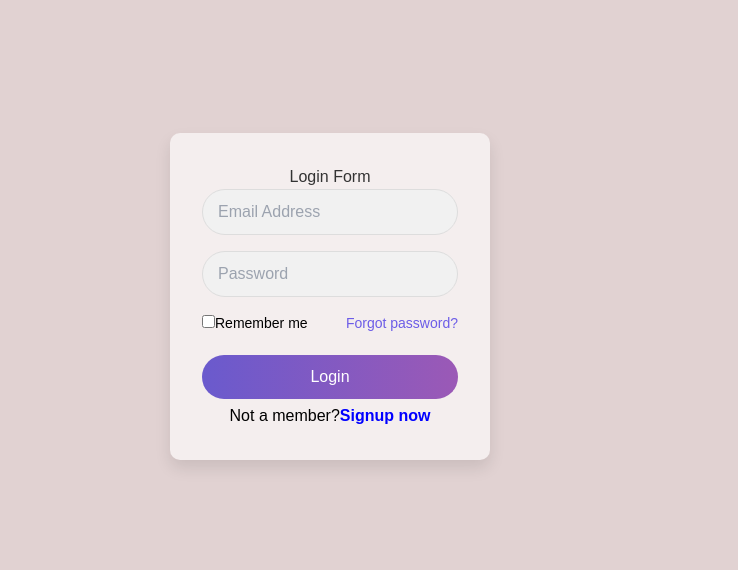
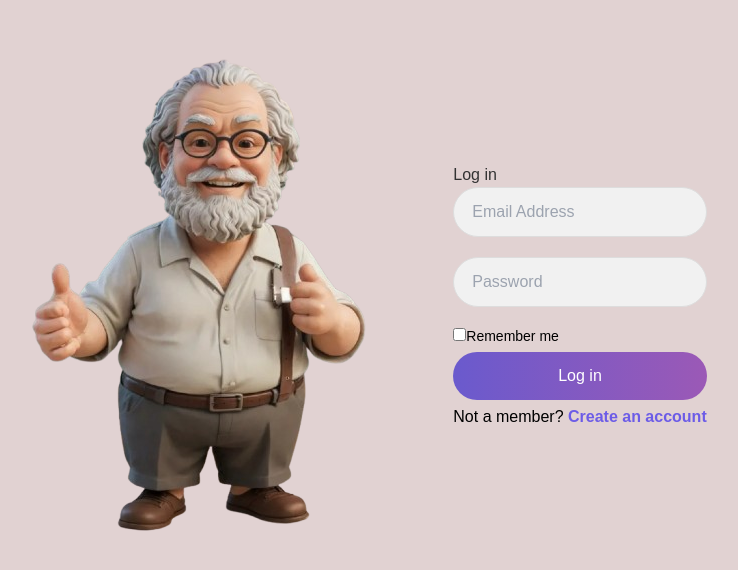
Before and after one commit to UjjawalGusain/Socratic-Teacher-Bot, a React (Vite) app in the folder frontend/: page / in a window 1280 px wide. Shown: the part 104-674 px from the top of the page, without its empty margins (310-1048 px from the left). Built offline with nearby package versions, Linux system fonts and the light colour scheme.

Commit message:
updated UI

```diff
--- a/frontend/src/CSS_Files/Chatbot.css
+++ b/frontend/src/CSS_Files/Chatbot.css
@@ -1,22 +1,37 @@
-body {
+/* body {
   background-color: rgb(48, 44, 44);
+  justify-content: space-around;
+  background-image: linear-gradient(to right bottom, rgba(5, 8, 16, .6), rgba(5, 8, 16, .6)), url(public/index.89d3119228d600788910.svg);
+  background-size: cover;
+  background-position: top;
+  height: 100vh;
+  align-items: center;
+  display: flex;
+} */
+/* Main Chat Container */
+* {
+  margin: 0;
+  padding: 0;
+  /* box-sizing: border-box; */
 }
-
 .chat-container {
   display: flex;
   justify-content: center;
   align-items: center;
   height: 100vh;
-  background-image: none;
-  position: relative;
+  background: linear-gradient(to right, #434343, #000000), url('your-background-image-url');
+  background-size: cover;
+  background-position: center;
 }
-
+/* Chat Box Styling */
 .chat-box {
   width: 100%;
-  max-width: 400px;
-  background-color: rgba(255, 255, 255, 0.9); /* Added transparency */
-  box-shadow: 0 4px 10px rgba(0, 0, 0, 0.1);
-  border-radius: 10px;
+  max-width: 1000px;
+  /* max-height: 1000px; */
+  /* background-color: rgba(255, 255, 255, 0.9); */
+  background: linear-gradient(to right, #434343, #000000);
+  box-shadow: 0 8px 30px rgba(255, 255, 255, 0.9);
+  border-radius: 15px;
   padding: 20px;
   display: flex;
   flex-direction: column;
@@ -24,14 +39,18 @@ body {
   position: relative;
 }
 
+
+/* Chat Header */
 .chat-header {
+  font-family: 'Poppins', sans-serif;
   font-size: 24px;
-  font-weight: 600;
+  font-weight: bold;
   text-align: center;
   margin-bottom: 20px;
-  color: #333;
+  color: rgba(255, 255, 255, 0.9);
 }
 
+/* Chat Messages */
 .chat-messages {
   flex-grow: 1;
   padding: 10px;
@@ -43,9 +62,10 @@ body {
   background-color: rgba(255, 255, 255, 0.8);
 }
 
+/* Messages */
 .message {
   display: flex;
-  margin-bottom: 10px;
+  margin-bottom: 15px;
 }
 
 .message.user {
@@ -56,65 +76,109 @@ body {
   justify-content: flex-start;
 }
 
+/* Message Bubble Styling */
 .message-bubble {
-  padding: 10px;
+  padding: 12px 18px;
   border-radius: 20px;
   max-width: 75%;
   word-wrap: break-word;
+  box-shadow: 0 4px 10px rgba(0, 0, 0, 0.1);
+  animation: fadeIn 0.3s ease-in;
 }
 
 .message-bubble.user {
   background-color: #4299e1;
   color: white;
   text-align: right;
+  border-radius: 20px 20px 0 20px;
 }
 
 .message-bubble.bot {
   background-color: #e2e8f0;
   color: black;
   text-align: left;
+  border-radius: 20px 20px 20px 0;
 }
 
+/* Input and Send Button */
 .input-container {
   display: flex;
 }
 
 .chat-input {
   flex-grow: 1;
-  padding: 10px;
+  padding: 12px;
   border: 1px solid #ddd;
-  border-radius: 5px 0 0 5px;
+  border-radius: 30px 0 0 30px;
   outline: none;
 }
 
 .chat-button {
-  padding: 10px 20px;
-  background-color: rgb(48, 44, 44);
+  padding: 12px 20px;
+  background-color: #333;
   color: white;
   border: none;
   cursor: pointer;
-  border-radius: 0 5px 5px 0;
+  border-radius: 0 30px 30px 0;
+  transition: background-color 0.3s;
 }
 
 .chat-button:hover {
   background-color: #2b6cb0;
 }
 
-/* Typing indicator styling */
-.typing-indicator {
-  color: gray;
-  font-style: italic;
-  margin-bottom: 10px;
+/* Chatbot Image Styling */
+.chat-image {
+  position: absolute;
+  top: -50px;
+  left: 50%;
+  transform: translateX(-50%);
+  width: 70px;
+  height: 70px;
+  object-fit: cover;
+  border-radius: 50%;
+  border: 3px solid white;
+  box-shadow: 0 4px 15px rgba(0, 0, 0, 0.1);
 }
 
-/* Add this to position the image */
-.chat-image {
-  position: absolute;
-  top: -19%;
-  left: 35%;
-  /* transform: translateY(-50%); */
-  width: auto;
-  height: 15vh;
-  object-fit: cover;
-  border-radius: 10px;
+/* Typing Indicator */
+.typing-indicator {
+  font-style: italic;
+  color: gray;
+  margin-bottom: 10px;
+  display: inline-block;
 }
+
+.typing-indicator::after {
+  content: '...';
+  animation: dots 1.5s steps(5, end) infinite;
+}
+
+@keyframes dots {
+  0%, 20% {
+    color: rgba(0, 0, 0, 0);
+    text-shadow: .25em 0 0 rgba(0, 0, 0, 0), .5em 0 0 rgba(0, 0, 0, 0);
+  }
+  40% {
+    color: gray;
+    text-shadow: .25em 0 0 rgba(0, 0, 0, 0), .5em 0 0 rgba(0, 0, 0, 0);
+  }
+  60% {
+    text-shadow: .25em 0 0 gray, .5em 0 0 rgba(0, 0, 0, 0);
+  }
+  80%, 100% {
+    text-shadow: .25em 0 0 gray, .5em 0 0 gray;
+  }
+}
+
+/* Fade In Animation */
+@keyframes fadeIn {
+  from {
+    opacity: 0;
+    transform: translateY(10px);
+  }
+  to {
+    opacity: 1;
+    transform: translateY(0);
+  }
+}
--- a/frontend/src/CSS_Files/Login.css
+++ b/frontend/src/CSS_Files/Login.css
@@ -7,6 +7,7 @@
 }
 body {
   font-family: 'Arial', sans-serif;
+  background:rgb(225, 210, 210);
 }
 
 .login-container {
@@ -68,9 +69,9 @@ h2 {
 }
 
 .options {
-  display: flex;
+  /* display: flex;
   justify-content: center;
-  align-items: center;
+  align-items:right; */
   font-size: 14px;
 }
 
--- a/frontend/src/CSS_Files/Signup.css
+++ b/frontend/src/CSS_Files/Signup.css
@@ -1,33 +1,65 @@
-.login-container {
+* {
+  margin: 0;
+  padding: 0;
+  box-sizing: border-box;
+}
+
+body {
+  font-family: 'Arial', sans-serif;
+}
+
+.signup-container {
   display: flex;
   justify-content: center;
   align-items: center;
-    height: 100vh;
+  width: 100%;
+  min-height: 100vh;
+  background-color: rgb(225, 210, 210); /* Same background as login */
 }
 
-  .login-form {
-    background: #f4eeee;
-    padding: 2rem;
-    border-radius: 10px;
-    box-shadow: 0 8px 16px rgba(0, 0, 0, 0.1);
-    width: 320px;
+/* .signup-left {
+  flex: 1;
+  display: flex;
+  justify-content: center;
+  align-items: center;
+} */
+
+/* .signup-image {
+  width: 300px;
+  height: auto;
+} */
+
+.signup-right {
+  flex: 1;
+  background:rgb(225, 210, 210);
+  padding: 2.5rem 2rem;
+  border-radius: 15px;
+  box-shadow: 0 10px 25px rgba(0, 0, 0, 0.15);
+  width: 100%;
+  max-width: 400px;
   text-align: center;
+  transition: all 0.3s ease-in-out;
+}
+
+.signup-right:hover {
+  transform: translateY(-5px);
 }
 
 h2 {
-    margin-bottom: 1.5rem;
+  margin-bottom: 1.8rem;
   color: #333;
+  font-size: 24px;
 }
 
 .form-field {
-    margin-bottom: 1rem;
+  margin-bottom: 1.2rem;
   position: relative;
 }
 
-  .form-field input {
+.input-field {
   width: 100%;
-    padding: 10px 15px;
-    border-radius: 50px;
+  padding: 12px 18px;
+  border-radius: 30px;
   border: 1px solid #ddd;
   background-color: #f1f1f1;
   font-size: 16px;
@@ -35,9 +67,10 @@
   transition: all 0.3s ease;
 }
 
-  .form-field input:focus {
+.input-field:focus {
   background-color: #fff;
   border-color: #9b59b6;
+  box-shadow: 0 0 5px rgba(155, 89, 182, 0.3);
 }
 
 .error {
@@ -46,28 +79,13 @@
   margin-top: 5px;
 }
 
-  .options {
-    display: flex;
-    justify-content: space-between;
-    align-items: center;
-    margin-bottom: 1rem;
-    font-size: 14px;
-  }
-
-  .forgot-password {
-    color: #6c5ce7;
-    text-decoration: none;
-  }
-
-  .forgot-password:hover {
-    text-decoration: underline;
-  }
-
-  .login-button {
+.signup-button {
   background: linear-gradient(90deg, #6a5acd, #9b59b6);
   color: #fff;
-    padding: 10px 20px;
-    border-radius: 50px;
+  margin-top: 5px;
+  margin-bottom: 5px;
+  padding: 12px 25px;
+  border-radius: 30px;
   border: none;
   cursor: pointer;
   font-size: 16px;
@@ -75,15 +93,54 @@
   width: 100%;
 }
 
-  .login-button:hover {
+.signup-button:hover {
   background: linear-gradient(90deg, #9b59b6, #6a5acd);
 }
 
-  .signup-link {
+.login-link {
   color: #6c5ce7;
   text-decoration: none;
+  font-weight: bold;
+  transition: color 0.2s ease;
 }
 
-  .signup-link:hover {
-    text-decoration: underline;
+.login-link:hover {
+  color: #9b59b6;
 }
+
+/* Responsiveness */
+@media (max-width: 768px) {
+  .signup-right {
+    width: 90%;
+    padding: 2rem 1.5rem;
+  }
+
+  h2 {
+    font-size: 22px;
+  }
+
+  .signup-button {
+    font-size: 15px;
+    padding: 10px 20px;
+  }
+}
+
+@media (max-width: 480px) {
+  .signup-right {
+    width: 100%;
+    padding: 1.5rem 1rem;
+  }
+
+  h2 {
+    font-size: 20px;
+  }
+
+  .signup-button {
+    font-size: 14px;
+    padding: 8px 15px;
+  }
+
+  .input-field {
+    font-size: 14px;
+  }
+}
--- a/frontend/src/Componets/Login.jsx
+++ b/frontend/src/Componets/Login.jsx
@@ -20,12 +20,10 @@ const Login = () => {
 
       if (response.data.token) {
         localStorage.setItem("token", response.data.token);
-
         navigate("/chatbot");
       }
     } catch (error) {
       if (error.response && error.response.data.msg) {
-        // Display error message from backend
         setFieldError("email", error.response.data.msg);
       } else {
         setFieldError("email", "Login failed");
@@ -41,8 +39,15 @@ const Login = () => {
 
   return (
     <div className="login-container">
-      <div className="login-form">
-        <h2>Login Form</h2>
+      <div className="login-left">
+        <img
+          src="public/2ff100a6-7dba-11ef-b8f0-0242ac11000e-removebg-preview.png" // Update with your image URL
+          alt="Login illustration"
+          className="login-image"
+        />
+      </div>
+      <div className="login-right">
+        <h2>Log in </h2>
         <Formik
           initialValues={{ email: "", password: "" }}
           validationSchema={loginSchema}
@@ -51,11 +56,21 @@ const Login = () => {
           {() => (
             <Form>
               <div className="form-field">
-                <Field type="email" name="email" placeholder="Email Address" />
+                <Field
+                  type="email"
+                  name="email"
+                  placeholder="Email Address"
+                  className="input-field"
+                />
                 <ErrorMessage name="email" component="div" className="error" />
               </div>
               <div className="form-field">
-                <Field type="password" name="password" placeholder="Password" />
+                <Field
+                  type="password"
+                  name="password"
+                  placeholder="Password"
+                  className="input-field"
+                />
                 <ErrorMessage
                   name="password"
                   component="div"
@@ -67,24 +82,17 @@ const Login = () => {
                   <Field type="checkbox" name="rememberMe" />
                   Remember me
                 </label>
-                <a href="#" className="forgot-password">
-                  Forgot password?
-                </a>
               </div>
               <button type="submit" className="login-button">
-                Login
+                Log in
               </button>
             </Form>
           )}
         </Formik>
         <p>
-          Not a member?
-          <span
-            onClick={handleSignupClick}
-            className="signup-link"
-            style={{ cursor: "pointer", color: "blue" }} // Optional styling for clarity
-          >
-            Signup now
+          Not a member?{" "}
+          <span onClick={handleSignupClick} className="signup-link">
+            Create an account
           </span>
         </p>
       </div>
--- a/frontend/src/Componets/Signup.jsx
+++ b/frontend/src/Componets/Signup.jsx
@@ -17,21 +17,18 @@ const Signup = () => {
 
   const handleSignup = async (values, { setSubmitting, setFieldError }) => {
     try {
-      // Make a POST request to the backend using Axios
       const response = await axios.post(authEndpoints.SIGNUP_API, {
         username: values.name,
         email: values.email,
         password: values.password,
       });
 
-      // If signup is successful, redirect to the chatbot page
       if (response.status === 201) {
         navigate('/chatbot');
       }
     } catch (error) {
-      // Handle errors and validation messages from the backend
       if (error.response && error.response.data.msg) {
-        setFieldError('email', error.response.data.msg);  // Set error message from backend
+        setFieldError('email', error.response.data.msg);
       } else {
         setFieldError('email', 'Something went wrong. Please try again later.');
       }
@@ -40,10 +37,17 @@ const Signup = () => {
     }
   };
 
+  const handleLoginClick = () => {
+    navigate('/');
+  };
+
   return (
-    <div className="login-container">
-      <div className="login-form">
-        <h2>Signup Form</h2>
+    <div className="signup-container">
+      <div className="signup-left">
+        <img src="public/2ff100a6-7dba-11ef-b8f0-0242ac11000e-removebg-preview.png" alt="Signup Character" className="signup-image" />
+      </div>
+      <div className="signup-right">
+        <h2>Sign Up</h2>
         <Formik
           initialValues={{ name: '', email: '', password: '' }}
           validationSchema={signupSchema}
@@ -52,22 +56,27 @@ const Signup = () => {
           {() => (
             <Form>
               <div className="form-field">
-                <Field type="text" name="name" placeholder="Name" />
+                <Field type="text" name="name" placeholder="Name" className="input-field"/>
                 <ErrorMessage name="name" component="div" className="error" />
               </div>
               <div className="form-field">
-                <Field type="email" name="email" placeholder="Email Address" />
+                <Field type="email" name="email" placeholder="Email Address" className="input-field"/>
                 <ErrorMessage name="email" component="div" className="error" />
               </div>
               <div className="form-field">
-                <Field type="password" name="password" placeholder="Password" />
+                <Field type="password" name="password" placeholder="Password" className="input-field"/>
                 <ErrorMessage name="password" component="div" className="error" />
               </div>
-              <button type="submit" className="login-button">Signup</button>
+              <button type="submit" className="signup-button">Sign Up</button>
             </Form>
           )}
         </Formik>
-        <p>Already have an account? <a href="/" className="signup-link">Login here</a></p>
+        <p>
+          Already have an account?{' '}
+          <span onClick={handleLoginClick} className="login-link">
+            Login here
+          </span>
+        </p>
       </div>
     </div>
   );
```
Also changed, not shown: frontend/public/index.89d3119228d600788910.svg (added), 1 other file (tests, documents, lock files or other folders). Lines whose indentation alone changed are shown as unchanged.
